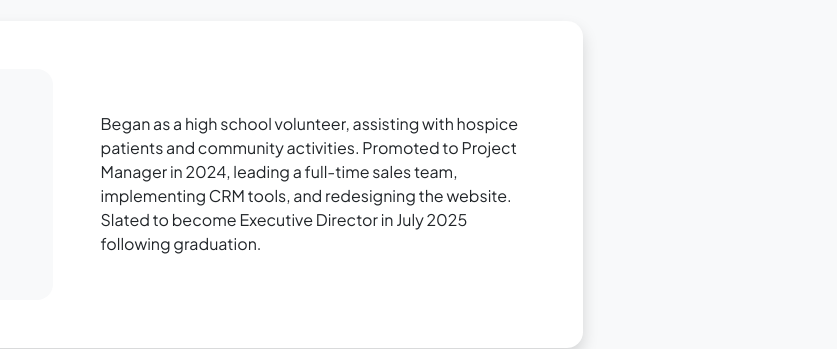
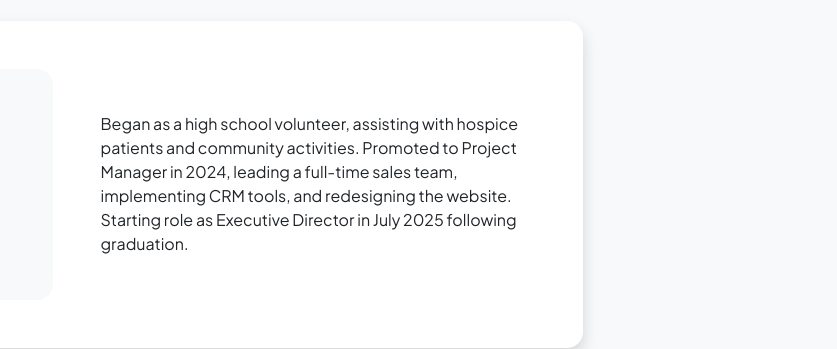
Before and after one commit to jtennen7/jt-personal-site, a plain HTML site: page resume.html in a window 1280 px wide. Shown: the part 287-636 px from the top of the page, 443-1280 px from the left. Drawn offline with nearby package versions, Linux system fonts and the light colour scheme.

Commit message:
trying to push resume page

```diff
--- a/resume.html
+++ b/resume.html
@@ -69,7 +69,7 @@
                 <div>
                     Began as a high school volunteer, assisting with hospice patients and community activities.
                     Promoted to Project Manager in 2024, leading a full-time sales team, implementing CRM tools, and redesigning the website.
-                    Slated to become Executive Director in July 2025 following graduation.
+                    Starting role as Executive Director in July 2025 following graduation.
                 </div>
             </div>
         </div>
```
